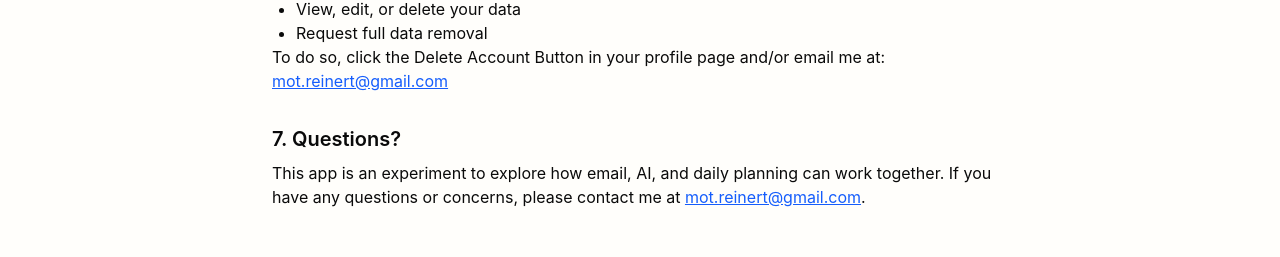
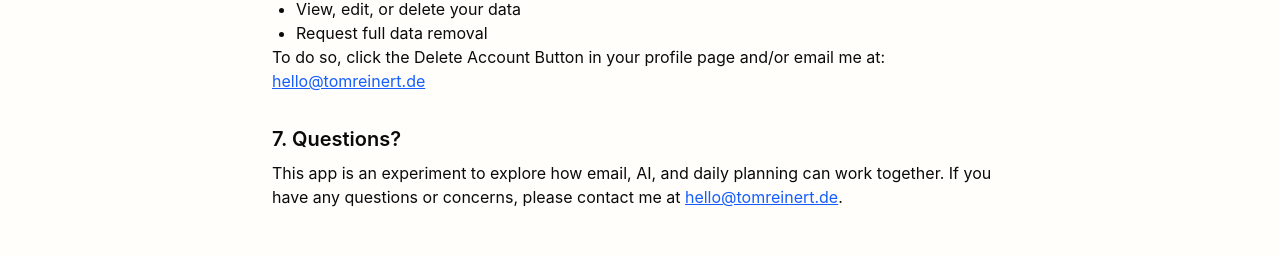
Before and after one commit to tomreinert/dailybriefing, a Next.js app: page /dataprivacy in a window 1280 px wide. Shown: the part 1488-1745 px from the top of the page. Built offline with nearby package versions, Linux system fonts and the light colour scheme; no server answers.

Commit message:
feedback

```diff
--- a/app/dataprivacy/page.tsx
+++ b/app/dataprivacy/page.tsx
@@ -80,13 +80,13 @@ export default function PrivacyPolicy() {
           <li>View, edit, or delete your data</li>
           <li>Request full data removal</li>
         </ul>
-        To do so, click the Delete Account Button in your profile page and/or email me at: <a href="mailto:mot.reinert@gmail.com" className="text-blue-600 underline">mot.reinert@gmail.com</a>
+        To do so, click the Delete Account Button in your profile page and/or email me at: <a href="mailto:hello@tomreinert.de" className="text-blue-600 underline">hello@tomreinert.de</a>
       </div>
 
       <h2 className="text-xl font-semibold mt-8 mb-2">7. Questions?</h2>
       <p className="mb-4">
         This app is an experiment to explore how email, AI, and daily planning can work together.
-        If you have any questions or concerns, please contact me at <a href="mailto:mot.reinert@gmail.com" className="text-blue-600 underline">mot.reinert@gmail.com</a>.
+        If you have any questions or concerns, please contact me at <a href="mailto:hello@tomreinert.de" className="text-blue-600 underline">hello@tomreinert.de</a>.
       </p>
     </div>
   );
--- /dev/null
+++ b/app/feedback/page.tsx
@@ -0,0 +1,29 @@
+import Link from "next/link";
+import { ArrowLeft, Mail } from "lucide-react";
+import { Button } from "@/components/ui/button";
+
+export default function FeedbackPage() {
+  return (
+    <div className="max-w-2xl mx-auto">
+      <Button variant="ghost" asChild className="mb-8">
+        <Link href="/" className="flex items-center gap-2">
+          <ArrowLeft className="h-4 w-4" />
+          Back to Dashboard
+        </Link>
+      </Button>
+
+      <div className="prose prose-gray dark:prose-invert max-w-none">
+        <h1>Feedback</h1>
+
+        <p>I'd love to hear from you! Whether you have suggestions, found a bug, or just want to say hello - your feedback helps me improve Daily Brief.</p>
+
+        <a
+          href="mailto:hello@tomreinert.de?subject=Daily Brief Feedback"
+          className="text-xl"
+        >
+          hello@tomreinert.de
+        </a>
+      </div>
+    </div>
+  );
+}
--- a/components/header-auth.tsx
+++ b/components/header-auth.tsx
@@ -12,7 +12,13 @@ export default async function HeaderAuth() {
 
 
   return user ? (
-    <div className="flex items-center gap-8">
+    <div className="flex items-center gap-4">
+      <Link
+        href="/feedback"
+        className="text-sm text-muted-foreground hover:text-foreground transition-colors"
+      >
+        Feedback
+      </Link>
       <Link href="/profile" rel="nofollow">
         <img src={ "https://ui-avatars.com/api/?background=random&name=" + user.email} alt={user.email} className="w-8 h-8 rounded-full" />
       </Link>
```
